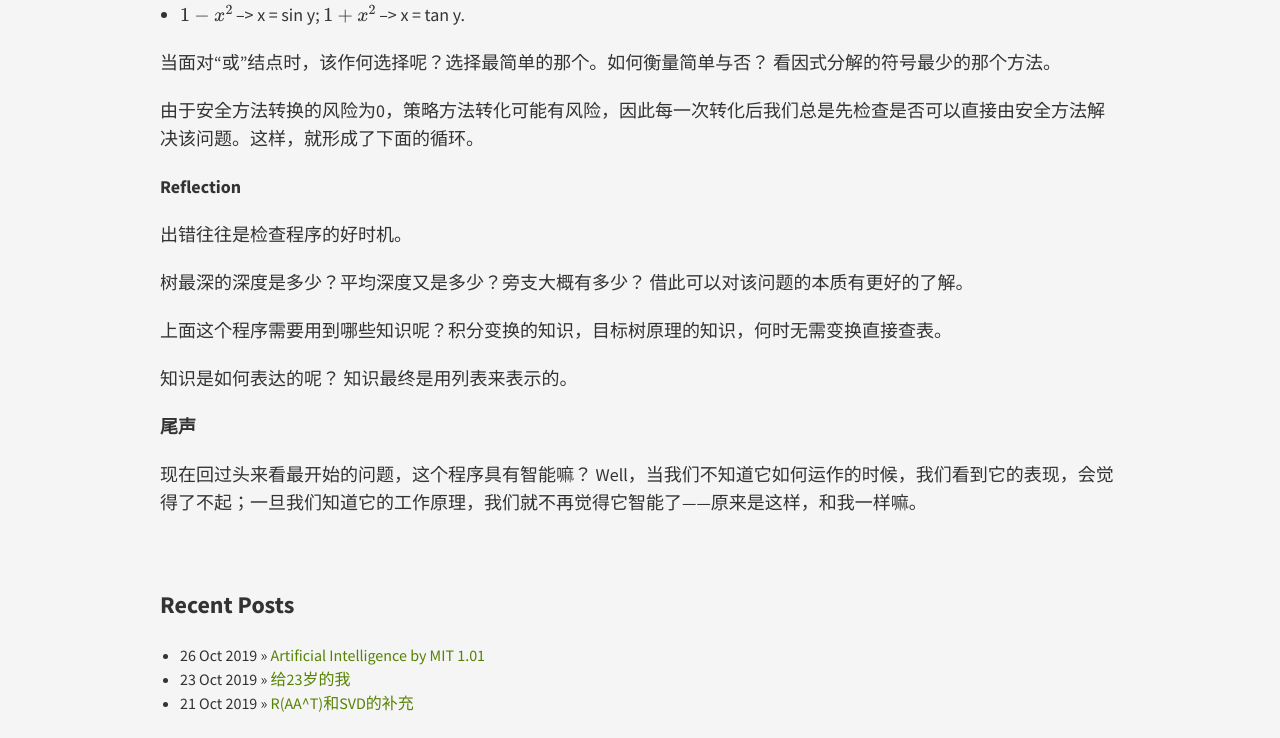
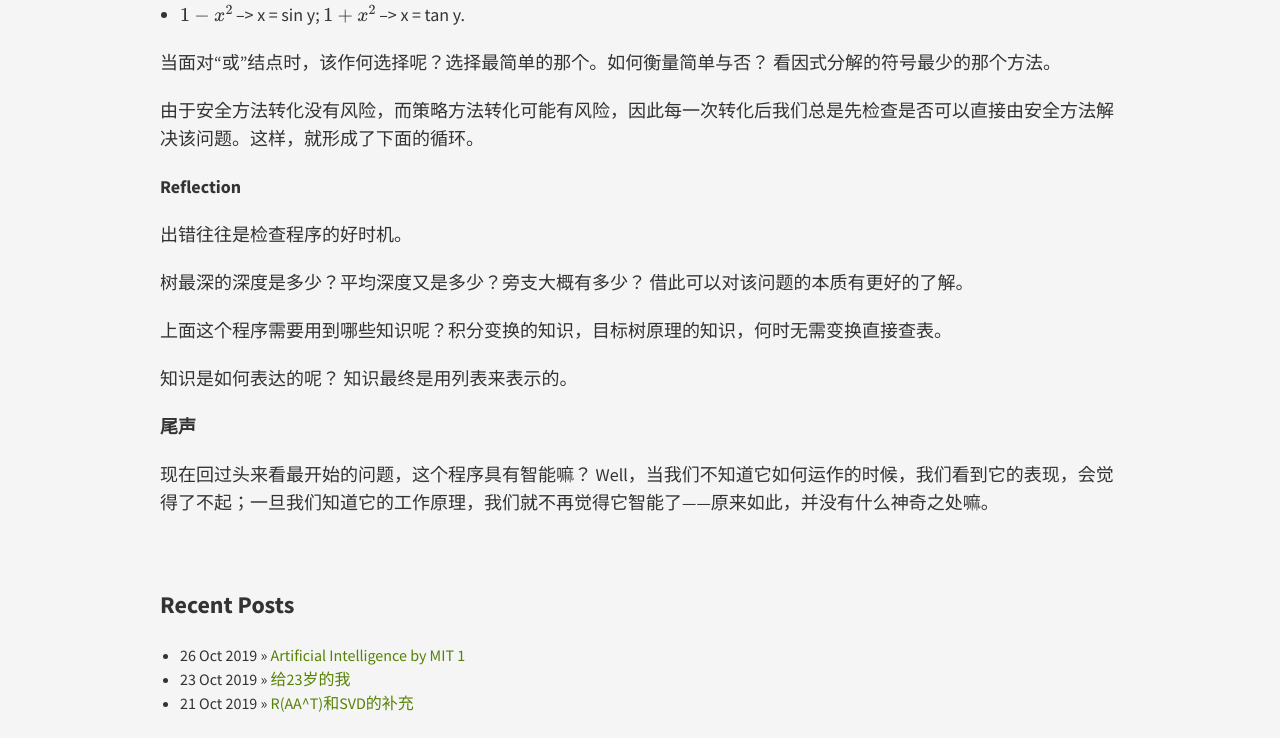
Before and after one commit to shellyyz/shellyyz.github.io, a Jekyll site: the page built from _posts/2019-10-29-Artificial Intelligence by MIT 2.md, in a window 1280 px wide. Shown: the part 1425-2163 px from the top of the page. Built offline with Jekyll 4.4.1, drawn with Linux system fonts in a browser that asks for light colours; formulas are drawn with MathJax 3; comment, search, counter and statistics services are not loaded.

Commit message:
detailed

```diff
--- a/_posts/2019-10-26-Artificial Intelligence by MIT 1.md
+++ b/_posts/2019-10-26-Artificial Intelligence by MIT 1.md
@@ -1,6 +1,6 @@
 ---
 layout:     post
-title:      Artificial Intelligence by MIT 1.01
+title:      Artificial Intelligence by MIT 1
 author:     Brianne Yao
 catalog: 	 true
 comments: true
--- a/_posts/2019-10-29-Artificial Intelligence by MIT 2.md
+++ b/_posts/2019-10-29-Artificial Intelligence by MIT 2.md
@@ -59,7 +59,7 @@ Apply all safe tranformation --> Look at the table --> Done?
 
 当面对“或”结点时，该作何选择呢？选择最简单的那个。如何衡量简单与否？ 看因式分解的符号最少的那个方法。
 
-由于安全方法转换的风险为0，策略方法转化可能有风险，因此每一次转化后我们总是先检查是否可以直接由安全方法解决该问题。这样，就形成了下面的循环。
+由于安全方法转化没有风险，而策略方法转化可能有风险，因此每一次转化后我们总是先检查是否可以直接由安全方法解决该问题。这样，就形成了下面的循环。
 
 
 #### Reflection
@@ -78,4 +78,4 @@ Apply all safe tranformation --> Look at the table --> Done?
 #### 尾声
 
 现在回过头来看最开始的问题，这个程序具有智能嘛？
-Well，当我们不知道它如何运作的时候，我们看到它的表现，会觉得了不起；一旦我们知道它的工作原理，我们就不再觉得它智能了——原来是这样，和我一样嘛。
+Well，当我们不知道它如何运作的时候，我们看到它的表现，会觉得了不起；一旦我们知道它的工作原理，我们就不再觉得它智能了——原来如此，并没有什么神奇之处嘛。
```
